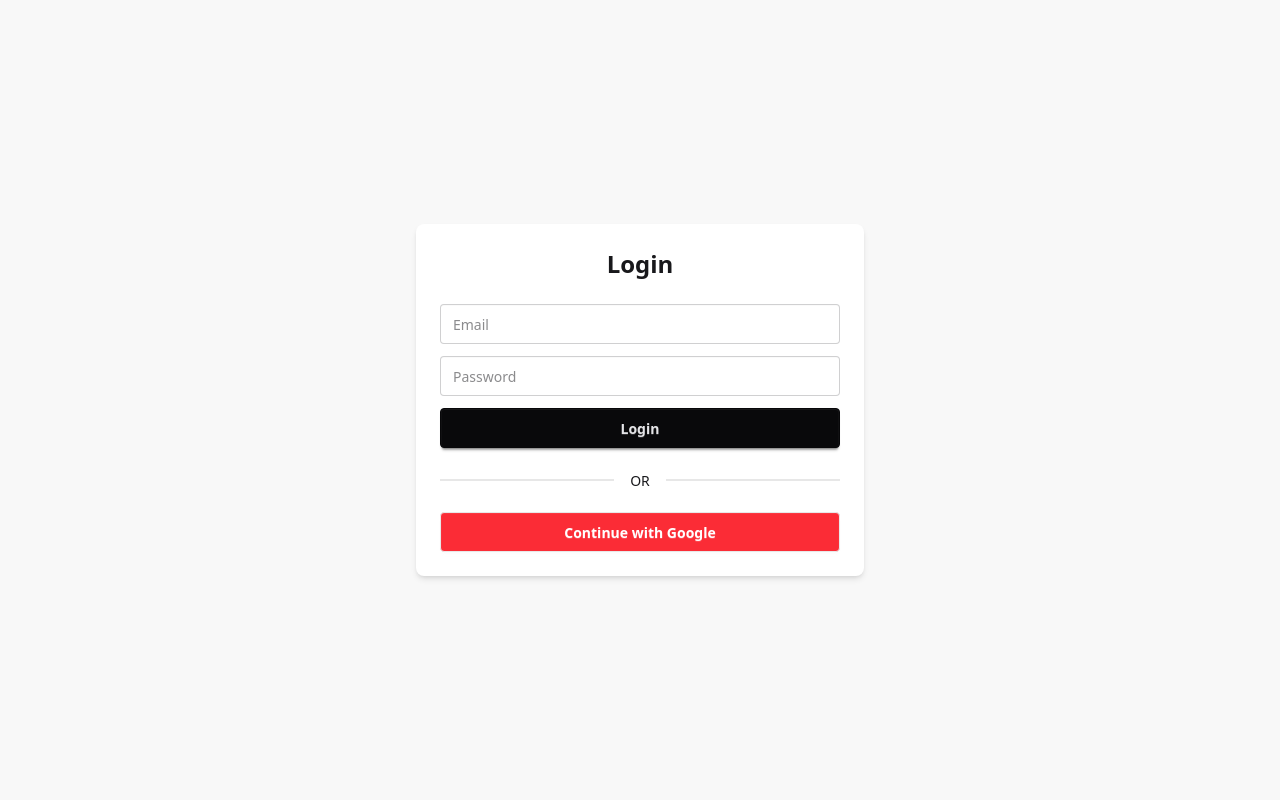
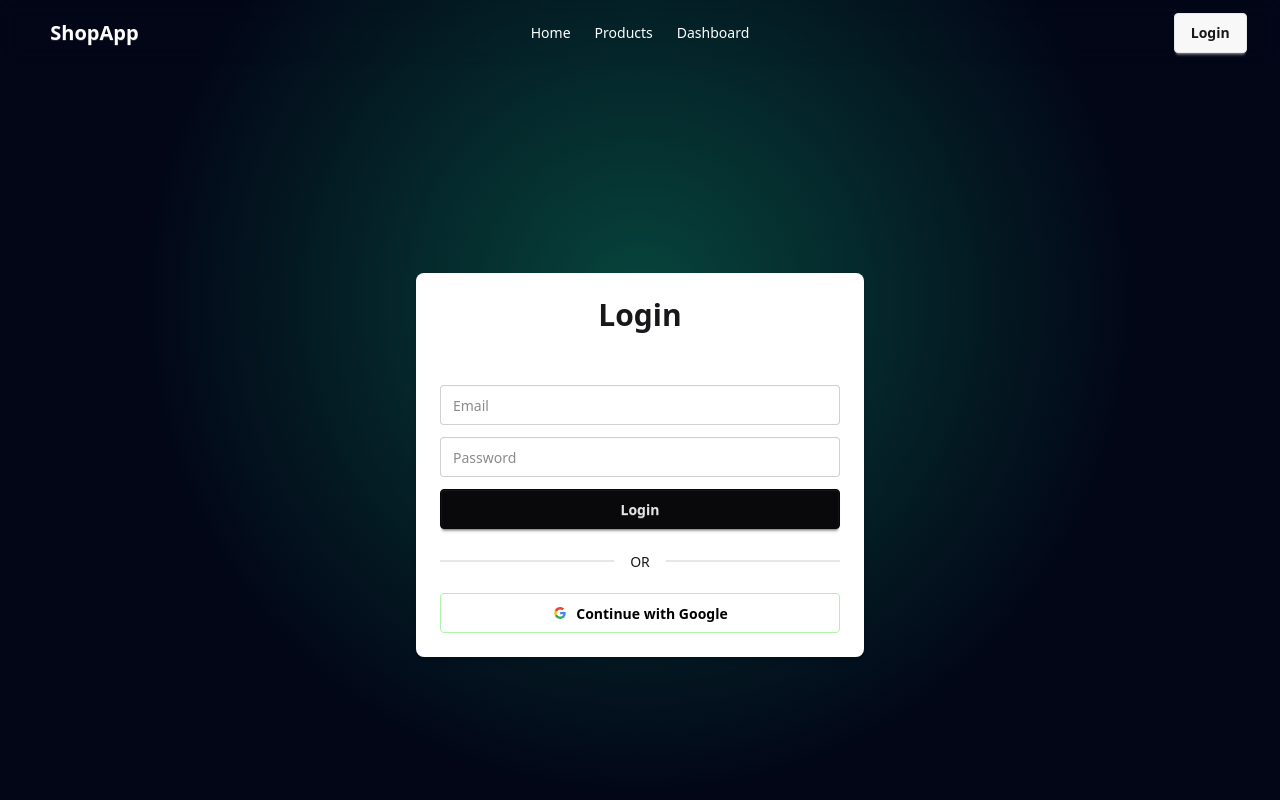
Before and after one commit to tahmid-khan-hub/shop-app, a Next.js app: page /Login in a window 1280 px wide. Shown: the top 800 px of the page. Built offline with nearby package versions, Linux system fonts and the light colour scheme.

Commit message:
updated login page

```diff
--- a/src/app/Login/page.js
+++ b/src/app/Login/page.js
@@ -1,6 +1,8 @@
 "use client";
 
 import { signIn } from "next-auth/react";
+import Navbar from "../Navbar/page";
+import Footer from "../Footer/page";
 
 export default function LoginPage() {
   const handleGoogleLogin = async () => {
@@ -8,11 +10,23 @@
   };
 
   return (
-    <div className="min-h-screen flex items-center justify-center bg-base-200">
-      <div className="card bg-base-100 w-full max-w-md shadow-md">
+    <>
+      <div className="min-h-screen w-full bg-[#020617] relative">
+        {/* Emerald Radial Glow Background */}
+        <div
+          className="absolute inset-0 z-0"
+          style={{
+            backgroundImage: `radial-gradient(circle 500px at 50% 300px, rgba(16,185,129,0.35), transparent)`,
+          }}
+        />
+        <Navbar></Navbar>
+        <div className="min-h-screen flex items-center justify-center">
+          <div className="card w-full max-w-md bg-base-100 shadow-md">
             <div className="card-body">
               {/* Header */}
-          <h2 className="text-2xl font-bold text-center mb-4">Login</h2>
+              <h2 className="text-3xl font-bold text-center mb-11">
+                Login
+              </h2>
 
               {/* Credentials Form */}
               <form
@@ -53,12 +67,42 @@
               {/* Google Login */}
               <button
                 onClick={handleGoogleLogin}
-            className="btn w-full bg-red-500 text-white hover:bg-red-600"
+                className="btn bg-white text-black border-[#abf4a9] flex items-center gap-2"
               >
+                <svg
+                  aria-label="Google logo"
+                  width="16"
+                  height="16"
+                  xmlns="http://www.w3.org/2000/svg"
+                  viewBox="0 0 512 512"
+                >
+                  <g>
+                    <path d="m0 0H512V512H0" fill="#fff"></path>
+                    <path
+                      fill="#34a853"
+                      d="M153 292c30 82 118 95 171 60h62v48A192 192 0 0190 341"
+                    ></path>
+                    <path
+                      fill="#4285f4"
+                      d="m386 400a140 175 0 0053-179H260v74h102q-7 37-38 57"
+                    ></path>
+                    <path
+                      fill="#fbbc02"
+                      d="m90 341a208 200 0 010-171l63 49q-12 37 0 73"
+                    ></path>
+                    <path
+                      fill="#ea4335"
+                      d="m153 219c22-69 116-109 179-50l55-54c-78-75-230-72-297 55"
+                    ></path>
+                  </g>
+                </svg>
                 Continue with Google
               </button>
             </div>
           </div>
         </div>
+        <Footer></Footer>
+      </div>
+    </>
   );
 }
```
Lines whose indentation alone changed are shown as unchanged.
